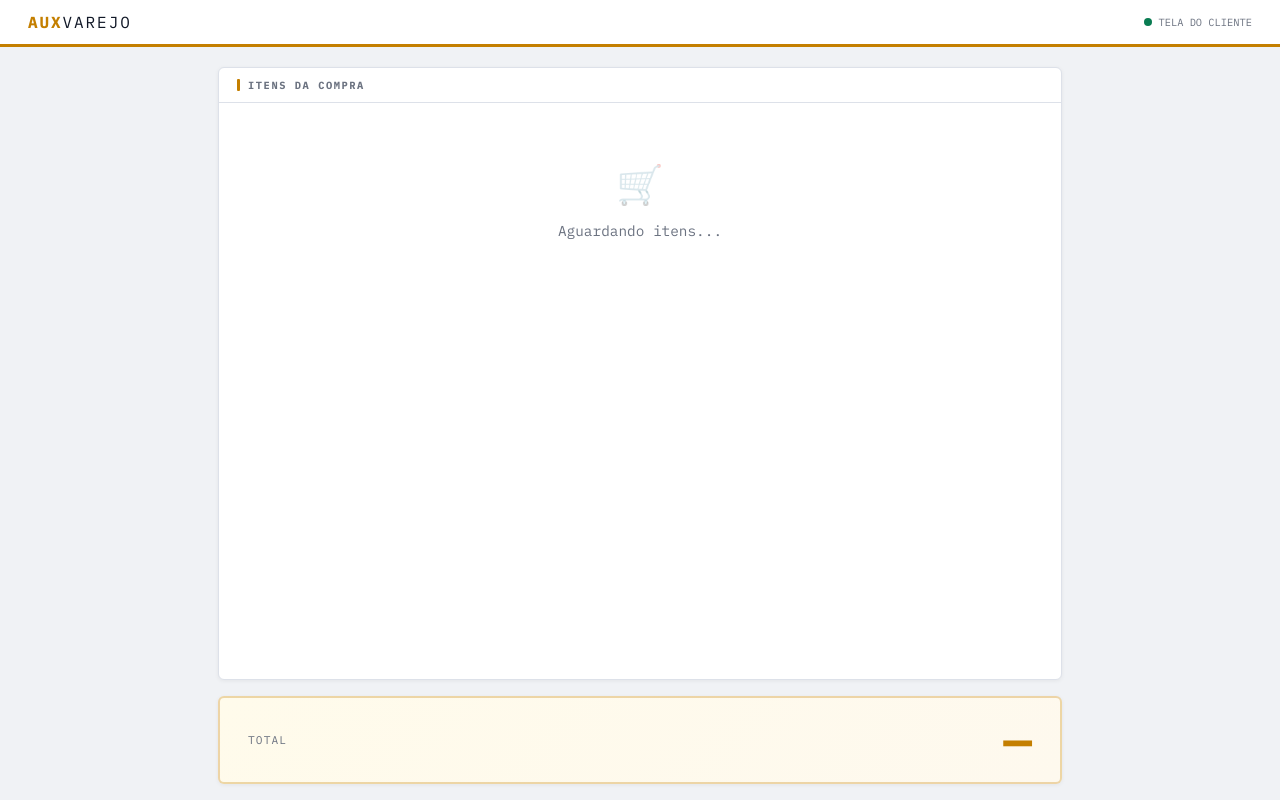
After one commit to NiveskZ/auxvarejo, a Flask app: page /cliente in a window 1280 px wide. The commit adds this page. Run offline with Flask 3, Linux system fonts and the light colour scheme; data that the repository does not hold is empty.

Commit message:
feat: tela do cliente, flash/beep de scan, captura global de barcode, contador de itens, backup

```diff
--- a/app.py
+++ b/app.py
@@ -41,6 +41,10 @@ def get_secret_key():
 app = Flask(__name__, template_folder=resource_path('templates'))
 app.secret_key = get_secret_key()
 
+# Estado do carrinho compartilhado com a tela do cliente.
+_estado_cliente = {'itens': [], 'total': 'R$ 0,00', 'subtotal': 'R$ 0,00',
+                   'desconto': 'R$ 0,00', 'tem_desconto': False,
+                   'finalizado': False, 'nome_loja': ''}
 
 # ── BANCO DE DADOS ─────────────────────────────────────────────────────────
 def get_db():
@@ -679,6 +683,32 @@ def modelo_csv():
     )
 
 
+# ── TELA DO CLIENTE ────────────────────────────────────────────────────────
+@app.route('/cliente')
+def tela_cliente():
+    """Tela voltada para o cliente — abrir numa segunda janela/aba."""
+    return render_template('cliente.html')
+
+@app.route('/estado-carrinho', methods=['GET'])
+def get_estado_carrinho():
+    return jsonify(_estado_cliente)
+
+@app.route('/estado-carrinho', methods=['POST'])
+def set_estado_carrinho():
+    global _estado_cliente
+    data = request.get_json()
+    _estado_cliente.update(data)
+    return jsonify({'ok': True})
+
+
+# ── BACKUP ──────────────────────────────────────────────────────────────────
+@app.route('/backup')
+def backup():
+    """Download direto do banco de dados para backup manual."""
+    nome = f"backup_auxvarejo_{date.today().strftime('%Y-%m-%d')}.db"
+    return send_file(DB_PATH, as_attachment=True, download_name=nome)
+
+
 # ── ENCERRAR ──────────────────────────────────────────────────────────────
 @app.route('/encerrar', methods=['POST'])
 def encerrar():
--- /dev/null
+++ b/templates/cliente.html
@@ -0,0 +1,325 @@
+<!DOCTYPE html>
+<html lang="pt-BR">
+<head>
+<meta charset="UTF-8">
+<meta name="viewport" content="width=device-width, initial-scale=1.0">
+<title>AuxVarejo — Tela do Cliente</title>
+<style>
+  @import url('https://fonts.googleapis.com/css2?family=IBM+Plex+Mono:wght@400;500;700&family=IBM+Plex+Sans:wght@300;400;500;600&display=swap');
+
+  :root {
+    --bg:      #f0f2f5;
+    --surface: #ffffff;
+    --border:  #dde1e9;
+    --accent:  #c47f00;
+    --accent2: #0a7c52;
+    --text:    #111827;
+    --muted:   #6b7280;
+    --mono:    'IBM Plex Mono', monospace;
+    --sans:    'IBM Plex Sans', sans-serif;
+  }
+
+  * { box-sizing: border-box; margin: 0; padding: 0; }
+  body {
+    background: var(--bg);
+    color: var(--text);
+    font-family: var(--sans);
+    min-height: 100vh;
+    display: flex;
+    flex-direction: column;
+    overflow: hidden;
+  }
+
+  /* HEADER MÍNIMO */
+  header {
+    background: var(--surface);
+    border-bottom: 3px solid var(--accent);
+    padding: 12px 28px;
+    display: flex;
+    align-items: center;
+    justify-content: space-between;
+  }
+  .logo {
+    font-family: var(--mono);
+    font-weight: 700;
+    font-size: 1rem;
+    letter-spacing: .12em;
+    color: var(--accent);
+    text-transform: uppercase;
+  }
+  #nomeLojaEl {
+    font-family: var(--sans);
+    font-size: .9rem;
+    color: var(--muted);
+    font-weight: 500;
+  }
+
+  /* LAYOUT PRINCIPAL */
+  main {
+    flex: 1;
+    display: flex;
+    flex-direction: column;
+    padding: 20px 28px 16px;
+    gap: 16px;
+    max-width: 900px;
+    width: 100%;
+    margin: 0 auto;
+  }
+
+  /* ITENS DO CARRINHO */
+  .itens-card {
+    background: var(--surface);
+    border: 1px solid var(--border);
+    border-radius: 6px;
+    flex: 1;
+    overflow: hidden;
+    box-shadow: 0 1px 4px rgba(0,0,0,.06);
+    display: flex;
+    flex-direction: column;
+  }
+  .itens-header {
+    font-family: var(--mono);
+    font-size: .65rem;
+    font-weight: 700;
+    letter-spacing: .15em;
+    text-transform: uppercase;
+    color: var(--muted);
+    padding: 10px 18px;
+    border-bottom: 1px solid var(--border);
+    display: flex;
+    align-items: center;
+    gap: 8px;
+  }
+  .itens-header::before {
+    content: '';
+    display: block;
+    width: 3px;
+    height: 12px;
+    background: var(--accent);
+    border-radius: 1px;
+  }
+  .itens-lista {
+    flex: 1;
+    overflow-y: auto;
+    padding: 8px 0;
+  }
+  .item-row {
+    display: flex;
+    justify-content: space-between;
+    align-items: center;
+    padding: 10px 18px;
+    border-bottom: 1px solid rgba(221,225,233,.5);
+    gap: 16px;
+    transition: background .1s;
+  }
+  .item-row:last-child { border-bottom: none; }
+  .item-row.novo { background: rgba(10,124,82,.06); }
+  .item-nome { font-weight: 600; font-size: 1rem; }
+  .item-qtd  { font-family: var(--mono); font-size: .85rem; color: var(--muted); margin-top: 2px; }
+  .item-sub  { font-family: var(--mono); font-weight: 700; font-size: 1rem; color: var(--accent); white-space: nowrap; }
+
+  /* EMPTY */
+  .carrinho-vazio {
+    text-align: center;
+    padding: 48px 0;
+    color: var(--muted);
+    font-family: var(--mono);
+    font-size: .9rem;
+  }
+  .carrinho-vazio-icon { font-size: 2.4rem; margin-bottom: 12px; opacity: .3; }
+
+  /* TOTAL */
+  .total-card {
+    background: linear-gradient(135deg, #fffbeb, #fef9ee);
+    border: 2px solid rgba(196,127,0,.3);
+    border-radius: 6px;
+    padding: 18px 28px;
+    display: flex;
+    justify-content: space-between;
+    align-items: center;
+    box-shadow: 0 1px 4px rgba(0,0,0,.06);
+  }
+  .total-info { display: flex; flex-direction: column; gap: 3px; }
+  .total-label { font-family: var(--mono); font-size: .7rem; color: var(--muted); text-transform: uppercase; letter-spacing: .1em; }
+  .total-sub-label { font-family: var(--mono); font-size: .78rem; color: var(--muted); }
+  .total-valor {
+    font-family: var(--mono);
+    font-weight: 700;
+    font-size: 3rem;
+    color: var(--accent);
+    line-height: 1;
+  }
+  .desconto-badge {
+    font-family: var(--mono);
+    font-size: .78rem;
+    color: var(--accent2);
+    margin-top: 4px;
+  }
+
+  /* TELA DE FINALIZADO */
+  #telaFinalizado {
+    display: none;
+    position: fixed;
+    inset: 0;
+    background: var(--accent2);
+    flex-direction: column;
+    align-items: center;
+    justify-content: center;
+    gap: 16px;
+    color: #fff;
+    z-index: 100;
+    animation: fadeIn .4s ease;
+  }
+  @keyframes fadeIn { from { opacity: 0; transform: scale(.96); } to { opacity: 1; transform: scale(1); } }
+  .fin-icon { font-size: 4rem; }
+  .fin-msg  { font-family: var(--sans); font-size: 2rem; font-weight: 600; }
+  .fin-total-val { font-family: var(--mono); font-size: 3rem; font-weight: 700; }
+  .fin-sub  { font-family: var(--sans); font-size: 1rem; opacity: .75; margin-top: 4px; }
+
+  /* Indicador de conexão */
+  #statusDot {
+    width: 8px; height: 8px; border-radius: 50%;
+    background: #ccc;
+    display: inline-block;
+    transition: background .3s;
+  }
+  #statusDot.ok     { background: var(--accent2); }
+  #statusDot.err    { background: #dc2626; }
+</style>
+</head>
+<body>
+
+<header>
+  <div class="logo">Aux<span style="color:var(--text);font-weight:400">Varejo</span></div>
+  <div id="nomeLojaEl"></div>
+  <div style="display:flex;align-items:center;gap:6px">
+    <span id="statusDot"></span>
+    <span style="font-family:var(--mono);font-size:.65rem;color:var(--muted)">TELA DO CLIENTE</span>
+  </div>
+</header>
+
+<main>
+  <div class="itens-card">
+    <div class="itens-header">Itens da compra</div>
+    <div class="itens-lista" id="itensLista">
+      <div class="carrinho-vazio">
+        <div class="carrinho-vazio-icon">🛒</div>
+        Aguardando itens...
+      </div>
+    </div>
+  </div>
+
+  <div class="total-card">
+    <div class="total-info">
+      <span class="total-label">Total</span>
+      <span id="descontoBadge" class="desconto-badge" style="display:none"></span>
+    </div>
+    <div class="total-valor" id="totalValor">—</div>
+  </div>
+</main>
+
+<!-- Tela de finalização -->
+<div id="telaFinalizado">
+  <div class="fin-icon">✓</div>
+  <div class="fin-msg">Obrigado!</div>
+  <div class="fin-total-val" id="finTotalVal"></div>
+  <div class="fin-sub">Volte sempre!</div>
+</div>
+
+<script>
+const POLL_MS = 800;   // intervalo de polling em ms
+let _ultimoEstado = null;
+let _finTimer = null;
+
+async function buscarEstado(){
+  try {
+    const r = await fetch('/estado-carrinho');
+    if (!r.ok) throw new Error();
+    const estado = await r.json();
+    document.getElementById('statusDot').className = 'ok';
+    aplicarEstado(estado);
+  } catch {
+    document.getElementById('statusDot').className = 'err';
+  }
+}
+
+function aplicarEstado(estado){
+  // Nome da loja
+  if (estado.nome_loja){
+    document.getElementById('nomeLojaEl').textContent = estado.nome_loja;
+    document.title = estado.nome_loja + ' — Tela do Cliente';
+  }
+
+  // Venda finalizada → tela de obrigado por 4s
+  if (estado.finalizado){
+    mostrarFinalizado(estado.total);
+    return;
+  }
+
+  // Esconde tela de finalizado se ainda estiver visível
+  const fin = document.getElementById('telaFinalizado');
+  if (fin.style.display !== 'none' && !_finTimer) fin.style.display = 'none';
+
+  // Itens
+  const lista = document.getElementById('itensLista');
+  if (!estado.itens || !estado.itens.length){
+    lista.innerHTML = '<div class="carrinho-vazio"><div class="carrinho-vazio-icon">🛒</div>Aguardando itens...</div>';
+    document.getElementById('totalValor').textContent = '—';
+    document.getElementById('descontoBadge').style.display = 'none';
+    return;
+  }
+
+  // Detecta item novo (último item adicionado) para highlight
+  const prevLen = _ultimoEstado?.itens?.length || 0;
+  const currLen = estado.itens.length;
+  _ultimoEstado = estado;
+
+  lista.innerHTML = estado.itens.map((it, i) => `
+    <div class="item-row${i === currLen - 1 && currLen > prevLen ? ' novo' : ''}">
+      <div>
+        <div class="item-nome">${esc(it.nome)}</div>
+        <div class="item-qtd">${it.quantidade} × ${esc(it.preco_unit)}</div>
+      </div>
+      <div class="item-sub">${esc(it.subtotal)}</div>
+    </div>`).join('');
+
+  // Scroll para o último item
+  lista.scrollTop = lista.scrollHeight;
+
+  // Total
+  document.getElementById('totalValor').textContent = estado.total;
+
+  // Desconto
+  const badge = document.getElementById('descontoBadge');
+  if (estado.tem_desconto){
+    badge.textContent = 'Sub: ' + estado.subtotal + ' · Desc: −' + estado.desconto;
+    badge.style.display = 'block';
+  } else {
+    badge.style.display = 'none';
+  }
+}
+
+function mostrarFinalizado(total){
+  clearTimeout(_finTimer);
+  document.getElementById('finTotalVal').textContent = total;
+  const fin = document.getElementById('telaFinalizado');
+  fin.style.display = 'flex';
+  // Volta para tela normal após 4s
+  _finTimer = setTimeout(() => {
+    fin.style.display = 'none';
+    _finTimer = null;
+    _ultimoEstado = null;
+    document.getElementById('totalValor').textContent = '—';
+    document.getElementById('itensLista').innerHTML =
+      '<div class="carrinho-vazio"><div class="carrinho-vazio-icon">🛒</div>Aguardando itens...</div>';
+  }, 4000);
+}
+
+function esc(s){ return String(s||'').replace(/&/g,'&amp;').replace(/</g,'&lt;').replace(/>/g,'&gt;'); }
+
+// Inicia polling
+buscarEstado();
+setInterval(buscarEstado, POLL_MS);
+</script>
+</body>
+</html>
```
Also changed, not shown: templates/index.html (+137 -5 lines).
